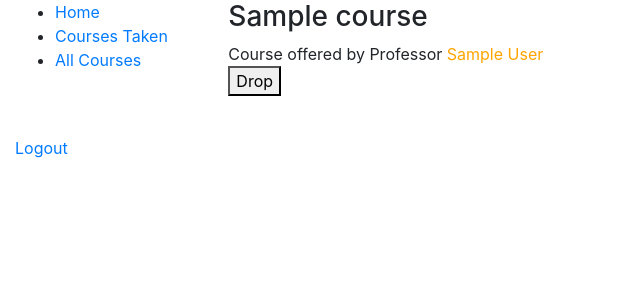
After one commit to Divi09112/MiniMoodle, a Django app: template moodle/templates/course_enrolled.html in a window 1280 px wide. The commit adds this page. Shown: the top 300 px of the page, without its empty margins (0-640 px from the left). Run offline with Django 3.2, Linux system fonts and the light colour scheme; the template is opened without the code that fills it: most values are stand-ins (such as "Sample title", 1, 10 or a date in 2020); some libraries are stand-ins or nearby versions.

Commit message:
Added add drop functionality using proxy views

```diff
--- /dev/null
+++ b/moodle/forms.py
@@ -0,0 +1,3 @@
+from django import forms
+
+class
--- a/moodle/templates/allcourses.html
+++ b/moodle/templates/allcourses.html
@@ -2,6 +2,6 @@
 {% block content %}
 <ul>
 {% for course in courses %}
-<li>{{course.name}}</li>
+<li><a href="{{course.get_absolute_url}}">{{course.name}}</a></li>
 {% endfor %}
 {% endblock %}
--- /dev/null
+++ b/moodle/templates/course_enrolled.html
@@ -0,0 +1,6 @@
+{% extends 'base.html' %}
+{% block content %}
+<h3>{{course.name}}</h3>
+Course offered by Professor <span style="color:orange">{{course.professor.first_name}}&nbsp{{course.professor.last_name}}</span><br>
+<a href="{% url 'drop' pk=course.name %}"><button>Drop</button></a>
+{% endblock %}
--- /dev/null
+++ b/moodle/templates/course_to_enroll.html
@@ -0,0 +1,6 @@
+{% extends 'base.html' %}
+{% block content %}
+<h3>{{course.name}}</h3>
+Course offered by <span style="color:orange">{{course.professor.first_name}}&nbsp{{course.professor.last_name}}</span><br>
+<a href="{% url 'enroll' pk=course.name %}"><button>Enroll</button></a>
+{% endblock %}
--- a/moodle/urls.py
+++ b/moodle/urls.py
@@ -6,5 +6,7 @@ urlpatterns = [
 	path('',views.home,name='home'),
 	path('courses/',views.courses,name='courses'),
 	url(r'^courses/(?P<pk>\w+)/$',views.courseDetail,name='course-detail'),
+	url(r'^courses/(?P<pk>\w+)/enroll/$',views.courseEnroll,name='enroll'),
+	url(r'^courses/(?P<pk>\w+)/drop/$',views.courseDrop,name='drop'),
 	path('allcourses/',views.allcourses,name='allcourses'),
 ]
```
Also changed, not shown: moodle/views.py (+25 -2 lines).
